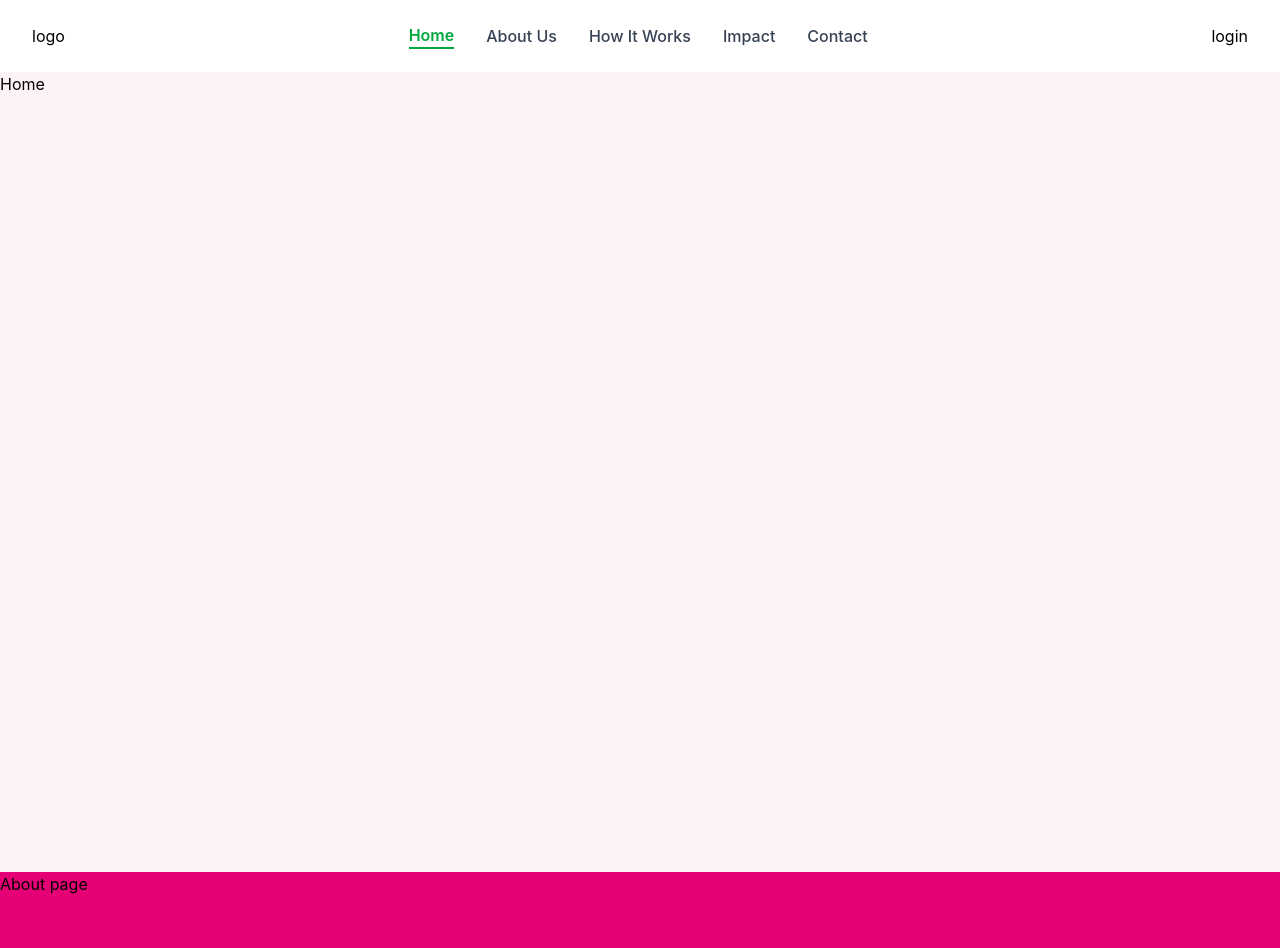
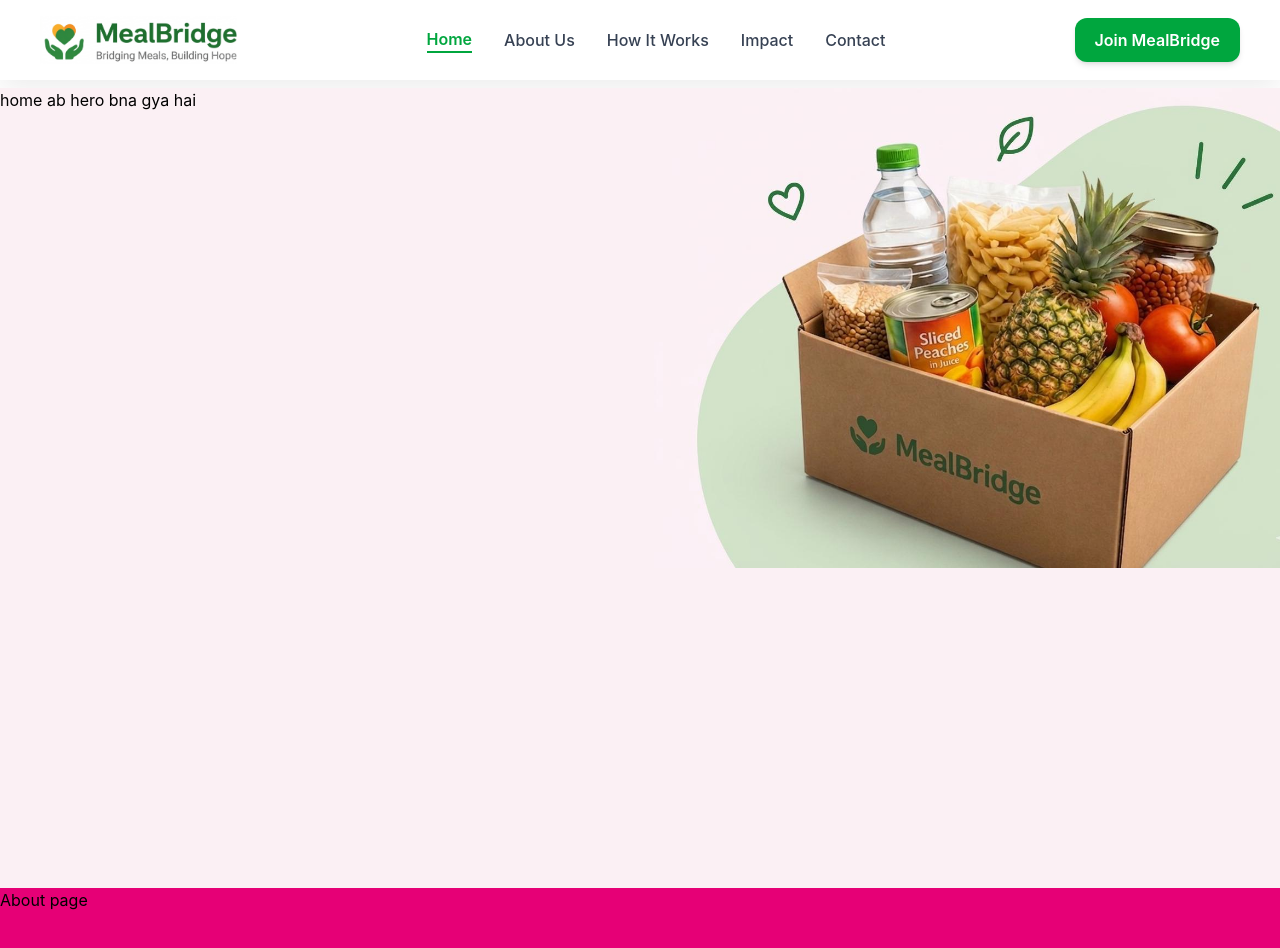
Before and after one commit to Prernakumari29/MealBridgeFrontend, a React (Vite) app: page / in a window 1280 px wide. Shown: the top 948 px of the page. Built offline with nearby package versions, Linux system fonts and the light colour scheme.

Commit message:
improve navbar and work on home page

```diff
--- a/src/components/PublicNavbar.jsx
+++ b/src/components/PublicNavbar.jsx
@@ -1,14 +1,15 @@
 import React from 'react'
 import { useState } from 'react'
 import {NavLink} from "react-router"
+import logo from "../assets/mealBridge_logo.png"
 
 const PublicNavbar = () => {
     const[activeSection , setActiveSection] = useState("home")
   return (
-<div className='flex items-center justify-between h-18 px-8 bg-white shadow-2xl'>
+<div className='flex items-center justify-between h-20 px-10 bg-white  shadow-[0_8px_30px_rgba(0,0,0,0.08)] mb-2'>
 
         {/* -------------------------------------logo-------------------------------------------------------- */}
-      <div>logo</div>
+      <img src={logo} className='h-12' alt="MealBridgeLogo" />
 
       {/* --------------------------------------------middle section ------------------------------------------- */}
      <div>
@@ -76,7 +77,12 @@
 </div>
 
 {/* ------------------------------------------------------login----------------------------------------------- */}
-      <div>login</div>
+      <NavLink
+  to="/auth"
+  className="px-5 py-2.5 bg-green-600 text-white font-semibold rounded-xl hover:bg-green-700 transition-all duration-300 shadow-md hover:shadow-lg"
+>
+  Join MealBridge
+</NavLink>
     </div>
   )
 }
--- a/src/pages/Home.jsx
+++ b/src/pages/Home.jsx
@@ -1,11 +1,13 @@
 import React from 'react'
 import PublicNavbar from '../components/PublicNavbar'
+import Hero from '../sections/Hero'
 
 const Home = () => {
   return (
     <div>
       <PublicNavbar />
-      <div id='home' className='min-h-screen w-full bg-pink-50'>Home</div>
+
+      <Hero />
       <div id='about' className='min-h-screen w-full bg-pink-600'>About page</div>
       <div id='how-it-works' className='min-h-screen w-full bg-yellow-300'>working page</div>
       <div id='impact' className='min-h-screen w-full bg-green-300'>impact page</div>
--- a/src/pages/auth/Auth.jsx
+++ b/src/pages/auth/Auth.jsx
@@ -5,7 +5,7 @@
 const Auth = () => {
     const[toggle , setToggle] = useState(true)
   return (
-    <div className='min-h-screen w-full bg-green-200 flex items-center justify-center'>
+    <div className='min-h-screen w-full bg-pink-50 flex items-center justify-center'>
       {
         toggle ? <Login setToggle={setToggle} /> : <Register setToggle={setToggle} />
       }
--- a/src/pages/auth/Login.jsx
+++ b/src/pages/auth/Login.jsx
@@ -27,6 +27,7 @@
 
   return (
     <div>
+
 
       <form onSubmit={handleSubmit(submit)} className='w-full max-w-md bg-green-50 p-8 rounded-3xl shadow-2xl border border-green-100 flex flex-col gap-4' action="">
 
--- /dev/null
+++ b/src/sections/Hero.jsx
@@ -0,0 +1,17 @@
+import React from 'react'
+import cartoon from "../assets/mealBridge_cartoon.jpeg"
+
+const Hero = () => {
+  return (
+    <div id='home' className='min-h-screen w-full bg-[#FBF0F4] overflow-x-hidden flex justify-between '>
+        <div>
+            home ab hero bna gya hai
+        </div>
+        <div>
+            <img src={cartoon} alt="meal_cartoon" className='h-120  ' />
+        </div>
+        </div>
+  )
+}
+
+export default Hero
```
Also changed, not shown: src/assets/mealBridge_cartoon.jpeg (added), src/assets/mealBridge_logo.png (added).
